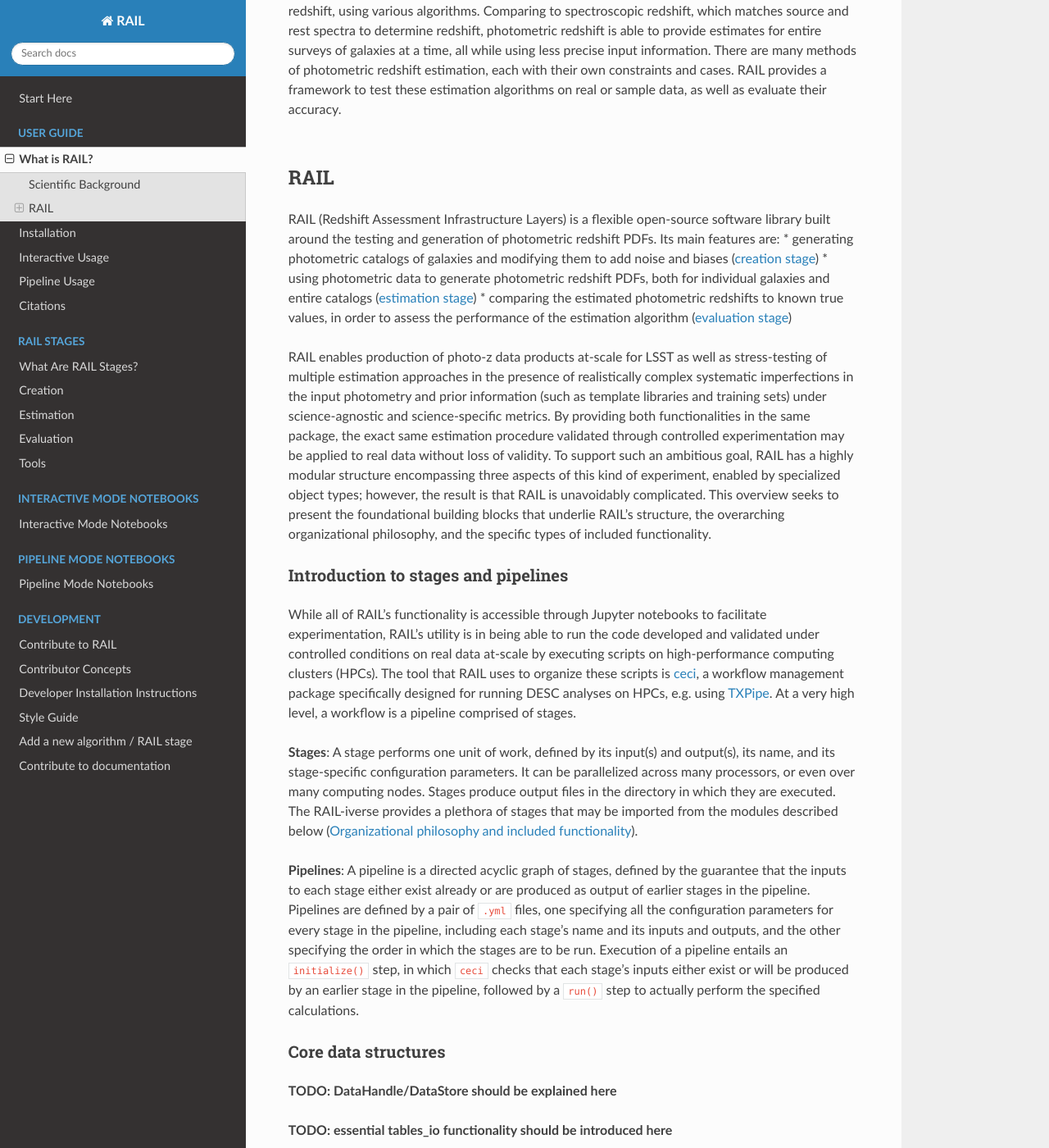
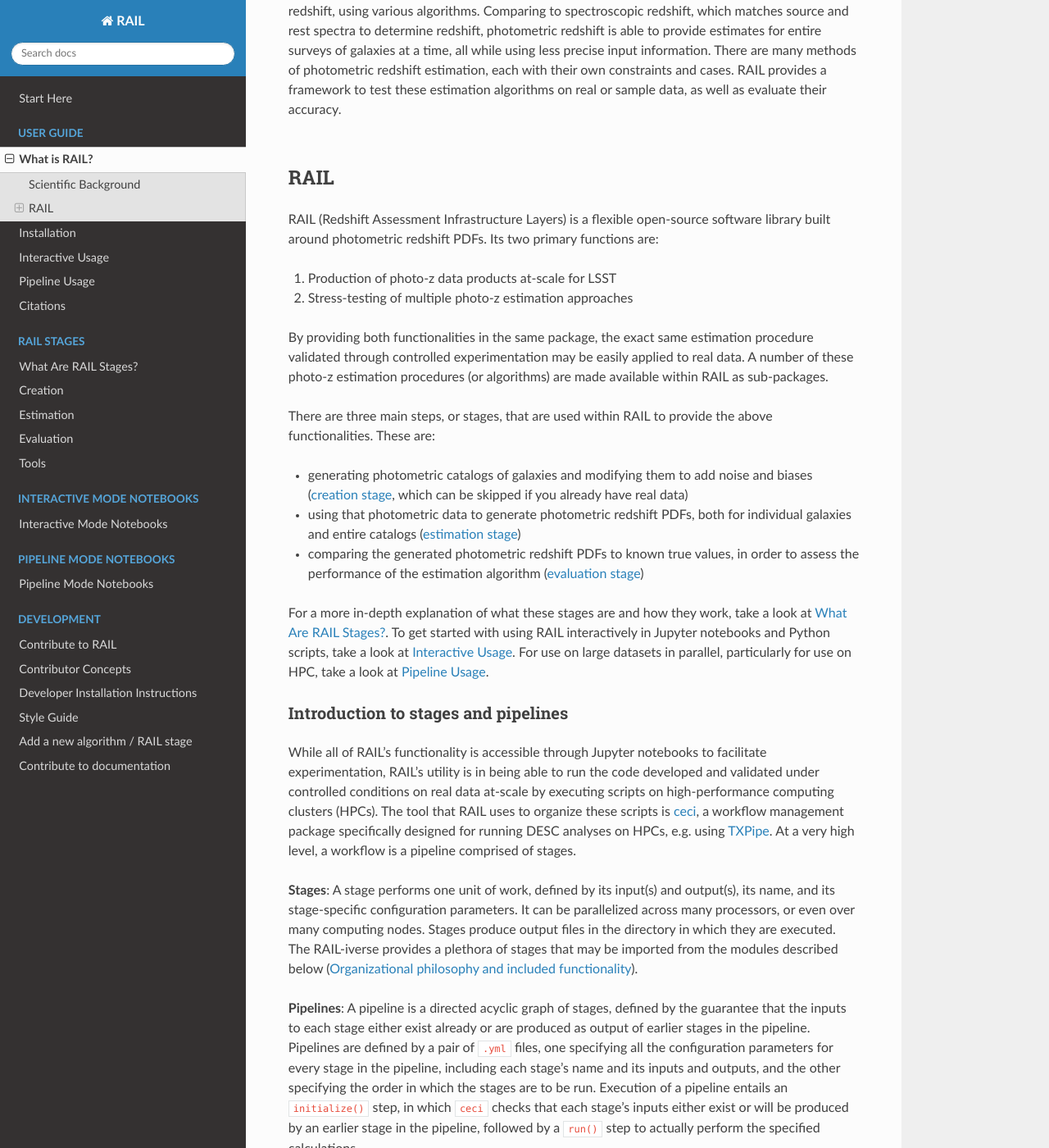
Before and after one commit to LSSTDESC/rail, a Sphinx documentation site: the page built from docs/source/user_guide/what_is_rail.rst, in a window 1280 px wide and 1400 px high, scrolled down 292 px. Shown: the whole window at 82% size. Built offline with Sphinx 7.4.7 and the Read the Docs theme 3.1.0, drawn with Linux system fonts in a browser that asks for light colours; pages that are not in the unit, such as notebooks, are missing from menus; the version number could not be read and is left out; some of the changed text lies outside the part shown.

Commit message:
updated the 'what is rail' page to have a shorter, more readable description

```diff
--- a/docs/source/pipeline_notebooks/index.rst
+++ b/docs/source/pipeline_notebooks/index.rst
@@ -16,7 +16,7 @@ Starting out, overview notebooks
 ================================
 
 We recommend starting with the `Goldenspike
-<https://rail-hub.readthedocs.io/projects/rail-notebooks/en/latest/goldenspike_notebook.html>`_
+<https://rail-hub.readthedocs.io/projects/rail-notebooks/en/latest/rendered/goldenspike_examples/goldenspike.html>`_
 notebook, which demonstrates a relatively simple end-to-end analysis.  This analysis
 starts off by making a model that can be used to generate synthetic catalogs of
 photometric data.  It then uses that model to create sets of synthetic data to train and
--- a/docs/source/user_guide/what_is_rail.rst
+++ b/docs/source/user_guide/what_is_rail.rst
@@ -24,31 +24,39 @@ accuracy.
 RAIL
 ====
 
-.. there's a lot here, I've written a short intro to what RAIL is but not sure what else to summarize/what to leave
 
-RAIL (Redshift Assessment Infrastructure Layers) is a flexible open-source software library
-built around the testing and generation of photometric redshift PDFs. Its main features are:
-* generating photometric catalogs of galaxies and modifying them to add noise and biases
-(:ref:`creation stage <Creation>`)
-* using photometric data to generate photometric redshift PDFs, both for individual galaxies
-and entire catalogs (:ref:`estimation stage <Estimation>`)
-* comparing the estimated photometric redshifts to known true values, in order to assess the
-performance of the estimation algorithm (:ref:`evaluation stage <Evaluation>`)
+RAIL (Redshift Assessment Infrastructure Layers) is a flexible open-source software
+library built around photometric redshift PDFs. Its two primary functions are:
 
+1. Production of photo-z data products at-scale for LSST
+2. Stress-testing of multiple photo-z estimation approaches
 
-RAIL enables production of photo-z data products at-scale for LSST as well as
-stress-testing of multiple estimation approaches in the presence of
-realistically complex systematic imperfections in the input photometry and prior
-information (such as template libraries and training sets) under
-science-agnostic and science-specific metrics. By providing both functionalities
-in the same package, the exact same estimation procedure validated through
-controlled experimentation may be applied to real data without loss of validity.
-To support such an ambitious goal, RAIL has a highly modular structure
-encompassing three aspects of this kind of experiment, enabled by specialized
-object types; however, the result is that RAIL is unavoidably complicated. This
-overview seeks to present the foundational building blocks that underlie RAIL's
-structure, the overarching organizational philosophy, and the specific types of
-included functionality.
+By providing both functionalities in the same package, the exact same estimation
+procedure validated through controlled experimentation may be easily applied to
+real data. A number of these photo-z estimation procedures (or algorithms) are
+made available within RAIL as sub-packages.
+
+There are three main steps, or stages, that are used within RAIL to provide the
+above functionalities. These are:
+
+* generating photometric catalogs of galaxies and modifying them to add noise and
+  biases (:ref:`creation stage <Creation>`, which can be skipped if you already have
+  real data)
+* using that photometric data to generate photometric redshift PDFs, both for
+  individual galaxies and entire catalogs (:ref:`estimation stage <Estimation>`)
+* comparing the generated photometric redshift PDFs to known true values, in order
+  to assess the performance of the estimation algorithm
+  (:ref:`evaluation stage <Evaluation>`)
+
+For a more in-depth explanation of what these stages are and how they work,
+take a look at :ref:`What are RAIL stages?`. To get started with using RAIL
+interactively in Jupyter notebooks and Python scripts, take a look at
+:ref:`Interactive usage`. For use on large datasets in parallel, particularly
+for use on HPC, take a look at :ref:`Pipeline Usage`.
+
+.. do we explain pipelines vs interactive usage quickly here as well?
+
+.. at the moment everything below this can be moved to other locations
 
 ------------------------------------
 Introduction to stages and pipelines
@@ -82,31 +90,6 @@ stage's inputs either exist or will be produced by an earlier stage in the
 pipeline, followed by a ``run()`` step to actually perform the specified
 calculations.
 
---------------------
-Core data structures
---------------------
-
-**TODO: DataHandle/DataStore should be explained here**
-
-**TODO: essential tables_io functionality should be introduced here**
-
-``qp.Ensemble`` **objects**: Redshift data products may take many forms;
-probability density functions (PDFs) characterizing the redshift distribution of
-a sample of galaxies or each galaxy individually are defined by values of
-parameters under a choice of parameterization. To enable
-parameterization-agnostic downstream analyses, the `qp
-<https://github.com/LSSTDESC/qp>`_ package provides a shared interface to many
-parameterizations of univariate PDFs and utilities for performing conversions,
-evaluating metrics, and executing at-scale input-output operations. RAIL stages
-provide and/or ingest their photo-z data products as ``qp.Ensemble`` objects,
-both for collections of individual galaxies and for the summarized redshift
-distribution of samples of galaxies (such as members of a tomographic bin or
-galaxy cluster members). The key features of a ``qp.Ensemble`` are the `metadata`
-of the type of parameterization and defining parameters shared by the entire
-ensemble, the `objdata` values unique to each row-wise member of the ensemble
-that specify its PDF given the `metadata`, and the `ancil` information
-associated to each row-wise member that isn't part of the parameterized PDF.
-**TODO: confirm the syntax here and link to qp demos**
 
 ----------------------------------------------------
 Organizational philosophy and included functionality
```
